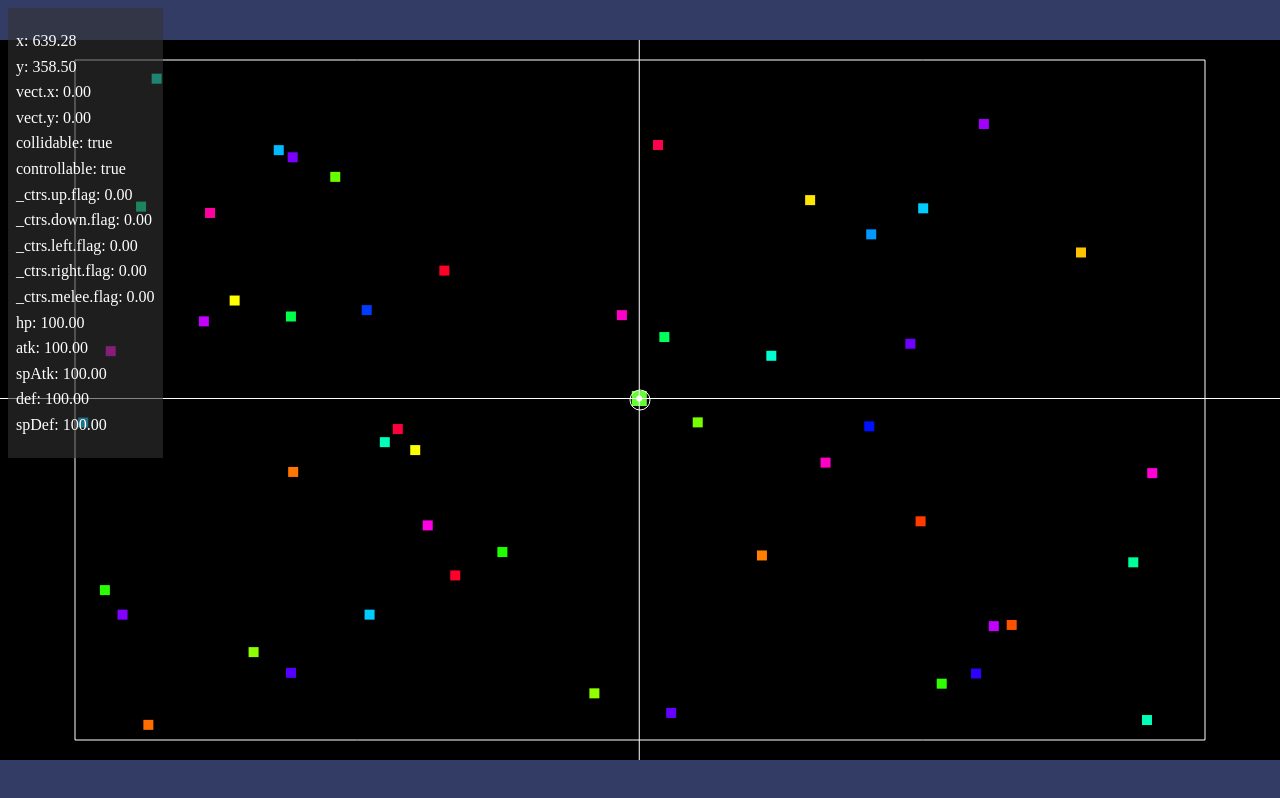
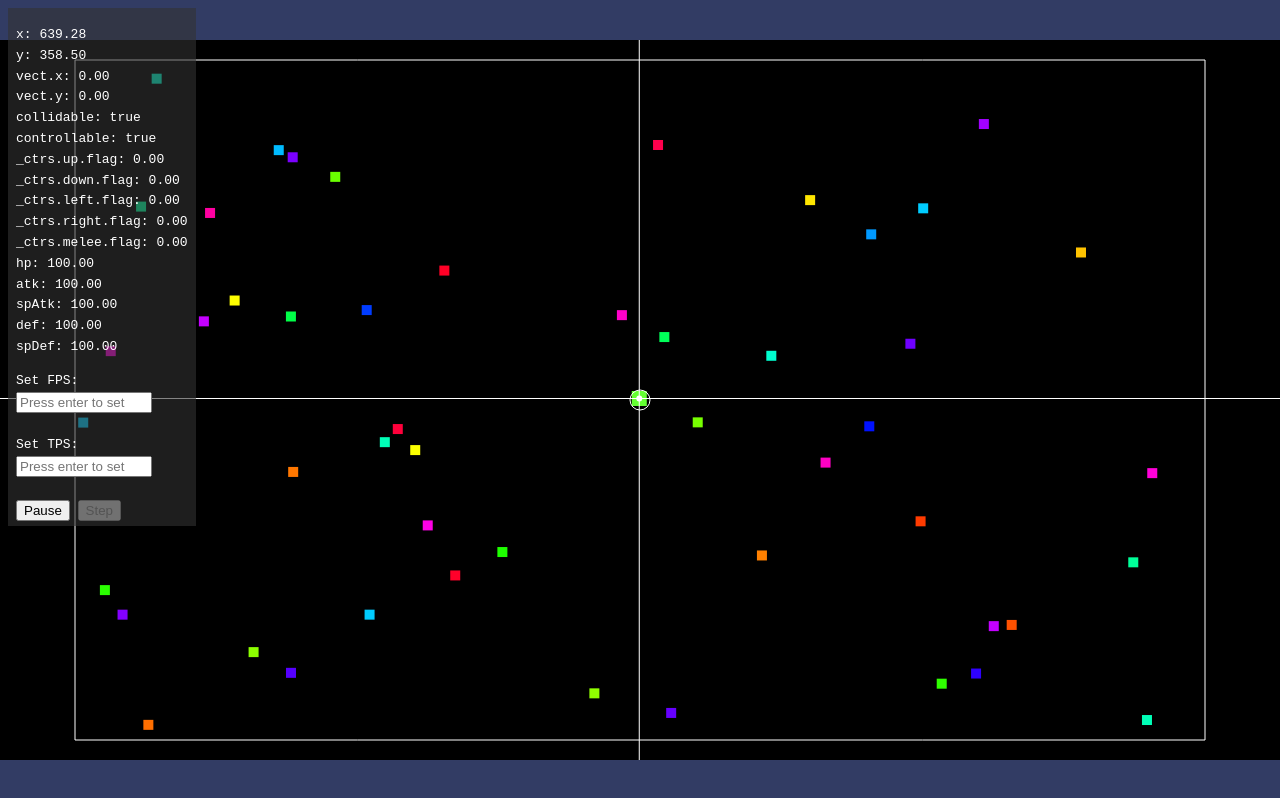
Before and after one commit to AvoraDev/patches, a plain HTML site: page index.html in a window 1280 px wide. Drawn offline with nearby package versions, Linux system fonts and the light colour scheme.

Commit message:
Improved debug controls

```diff
--- a/index.html
+++ b/index.html
@@ -7,6 +7,7 @@
     <style>
         body {
             margin: 0;
+            font-family: 'Courier New', Courier, monospace;
         }
         .fullscreen {
             position: absolute;
@@ -34,8 +35,12 @@
             margin: 0.5rem;
             padding: 0.25rem 0.5rem;
             line-height: 160%;
+            font-size: small;
             background-color: rgba(50, 50, 50, 0.6);
             color: white;
+        }
+        #debug-container input {
+            width: 8rem;
         }
     </style>
     <script src="https://ajax.googleapis.com/ajax/libs/jquery/3.7.1/jquery.min.js"></script>
@@ -48,6 +53,18 @@
 
     <div id="debug-container">
         <p id="debug">000</p>
+        <label for="fps-set">Set FPS:</label> <br>
+        <input type="number" id="fps-set" placeholder="Press enter to set">
+
+        <br> <br>
+
+        <label for="tps-set">Set TPS:</label> <br>
+        <input type="number" id="tps-set" placeholder="Press enter to set">
+
+        <br> <br>
+
+        <button type="button" id="pause">Pause</button>
+        <button type="button" id="step" disabled>Step</button>
     </div>
 </body>
 </html>
--- a/js/main.js
+++ b/js/main.js
@@ -90,25 +90,71 @@ const pDeb = new Shovel(
     true
 );
 
-// init
-$(document).ready(() => {
 let ticks, frames; // for intervals
-    let tps = 60; // using minecraft as reference for this
 let fps = 60;
-
-    ticks = setInterval(() => {
+let tps = 60
+function calcTick() {
     BasePuppet.UpdateAll();
     player.ActionHandler();
 
     // debugging
     _deb.html(pDeb.ListObjectProperties('<br>'));
-    }, 1000 / tps);
-
-    frames = setInterval(() => {
+}
+function drawFrame() {
     disp.Clear();
     BasePuppet.DrawAll();
 
     // you'll never guess what it is :o
     player.Debug('rgb(255, 255, 255)', 'xyActual', 'pinpoint');
-    }, 1000 / fps);
+}
+function initAll() {
+    // clear previous intervals
+    clearInterval(ticks);
+    clearInterval(frames);
+
+    // create intervals
+    ticks = setInterval(() => {calcTick()}, 1000 / tps);
+    frames = setInterval(() => {drawFrame()}, 1000 / fps);
+
+    // log
+    console.log(`Initialiezd @ ${fps} FPS / ${tps} TPS`)
+}
+
+// debug inputs & buttons
+$('#fps-set').keydown(e => {
+    if (e.code !== 'Enter') return;
+
+    fps = $('#fps-set').val();
+    initAll();
 });
+
+$('#tps-set').keydown(e => {
+    if (e.code !== 'Enter') return;
+
+    tps = $('#tps-set').val();
+    initAll();
+});
+$('#pause').click(() => {
+    if ($('#pause').html() === 'Pause') {
+        $('#pause').html('Play');
+        $('#step').attr('disabled', false);
+
+        clearInterval(ticks);
+        clearInterval(frames);
+    } else {
+        $('#pause').html('Pause');
+        $('#step').attr('disabled', true);
+        initAll();
+    }
+});
+$('#step').click(() => {
+    calcTick();
+    drawFrame();
+});
+
+// first init
+// +-+-+-+-+-+-+-+-+-+-+-+-+-+-+-+-+-+-
+
+$(document).ready(() => {initAll()});
+
+// +-+-+-+-+-+-+-+-+-+-+-+-+-+-+-+-+-+-
```
Lines whose indentation alone changed are shown as unchanged.
